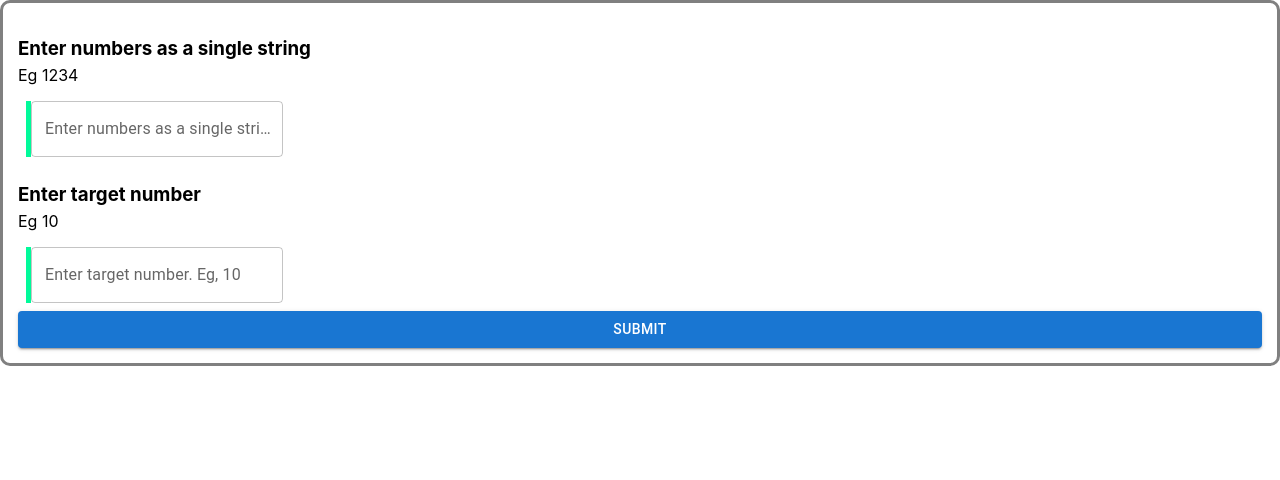
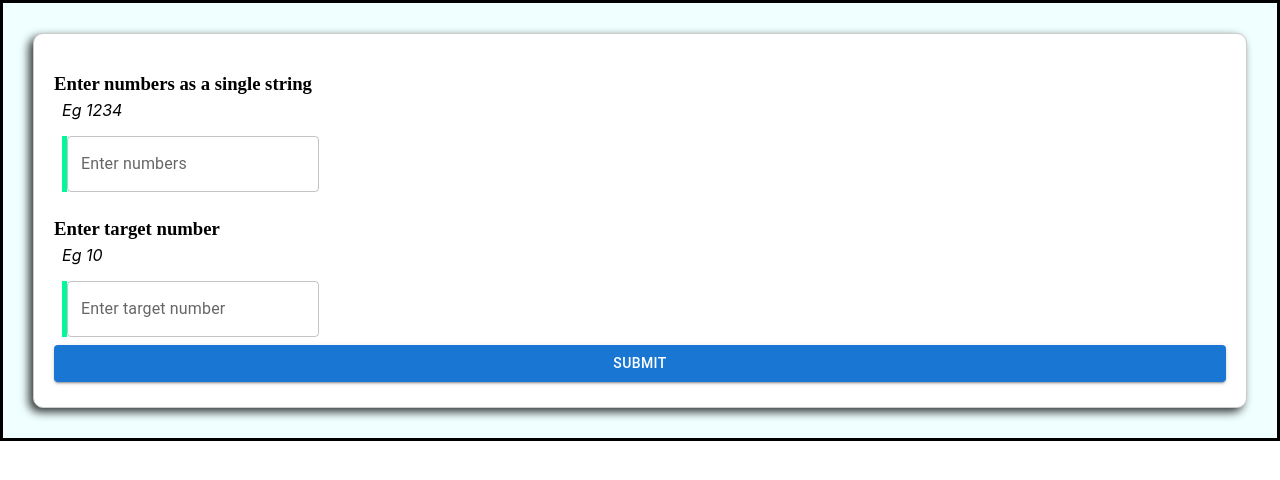
Before and after one commit to shival-c/Train-Game-Solver, a React (Create React App) app: page / in a window 1280 px wide. Shown: the top 480 px of the page. Built offline with nearby package versions, Linux system fonts and the light colour scheme.

Commit message:
initial color changes

```diff
--- a/src/App.jsx
+++ b/src/App.jsx
@@ -18,14 +18,14 @@ function App() {
   const uniqSolsCheck = []
 
   const firstInput = {
-    name: "Enter numbers as a single string. Eg, \"1234\"",
+    name: "Enter numbers",
     form: form,
     val: "nums",
     updateFunction: setForm,
   }
 
   const secondInput = {
-    name: "Enter target number. Eg, 10",
+    name: "Enter target number",
     form: form,
     val: "targetNum",
     updateFunction: setForm,
--- a/src/components/InputFields.jsx
+++ b/src/components/InputFields.jsx
@@ -7,7 +7,8 @@ function BasicTextFields( {props} ) {
 
     const style = {
         borderLeftColor: "green",
-        borderLeft: "5px solid MediumSpringGreen"
+        borderLeft: "5px solid MediumSpringGreen",
+        backgroundColor: "cream",
     }
 
     return (
--- a/src/styles/Styles.css
+++ b/src/styles/Styles.css
@@ -1,9 +1,9 @@
 .container {
     background-color: white;
     border-style: solid;
-    border-color: gray;
-    border-radius: 10px;
-    padding: 15px;
+    border-color: black;
+    padding: 30px;
+    background-color: azure;
 }
 
 .inner-container {
@@ -11,14 +11,22 @@
     display: flex;
     justify-content: center;
     flex-direction: column;
-    border-style:
+    border: 1px solid #ccc;
+    box-shadow: -4px 4px 10px rgba(0, 0, 0, 0.8);
+    border-radius: 10px;
+    padding: 20px;
+    padding-bottom: 25px;
+    background-color: white;
 }
 
 h3 {
     margin-bottom: 5px;
+    font-family: Copperplate;
 }
 
 p {
     margin: 0;
     margin-bottom: 8px;
+    font-style: italic;
+    padding-left: 8px;
 }
```
